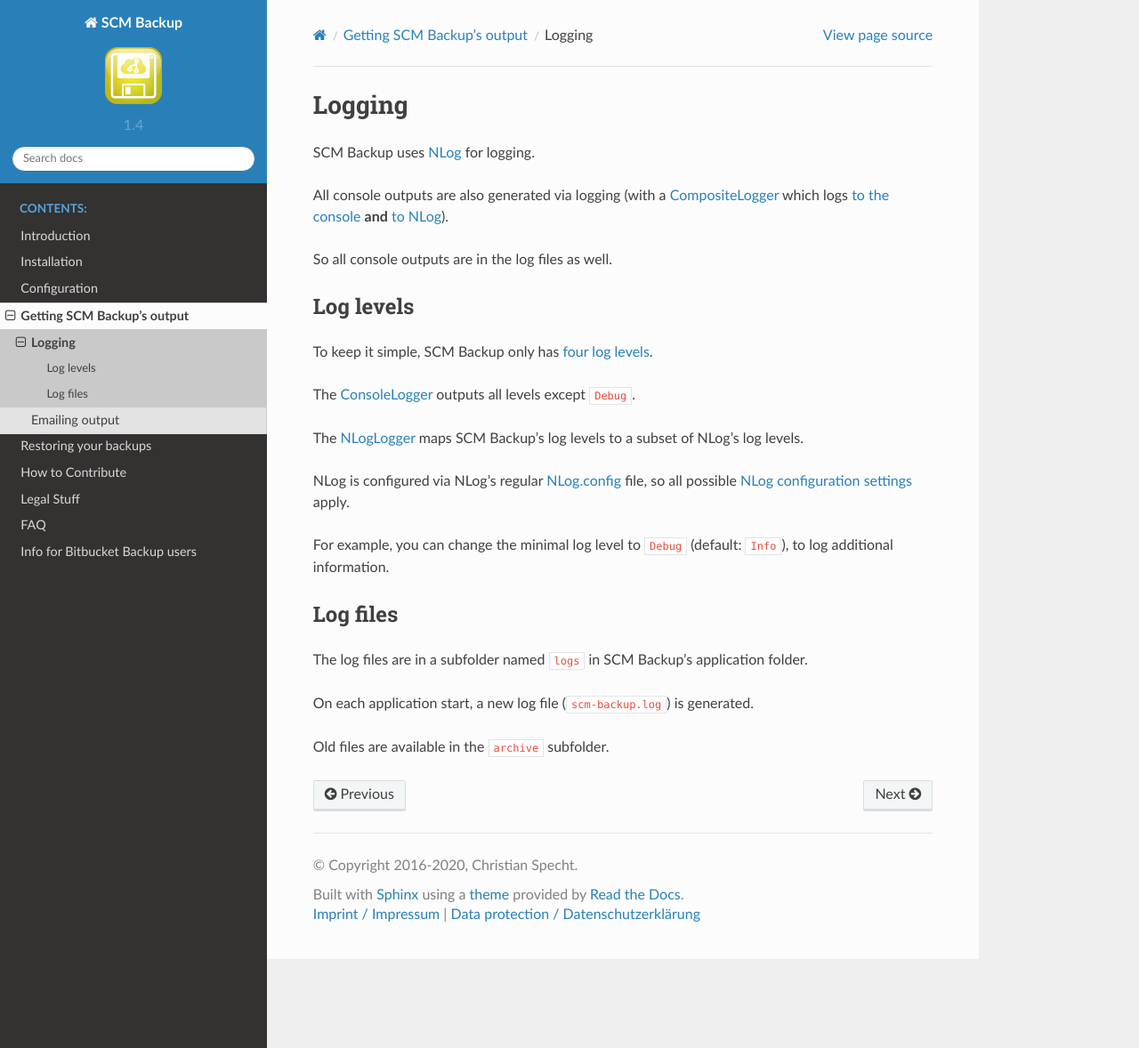
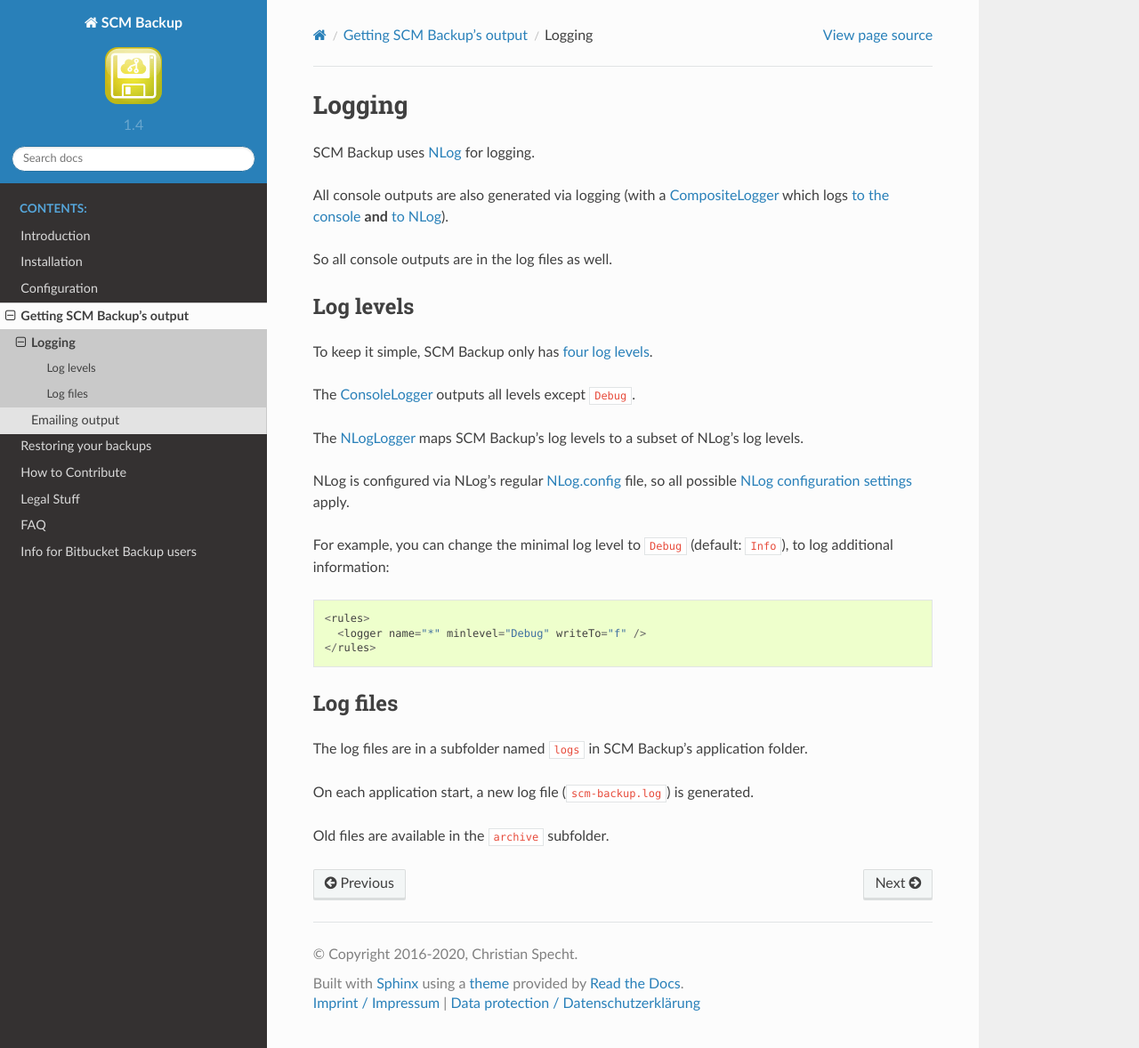
Before and after one commit to christianspecht/scm-backup-docs, a Sphinx documentation site: the page built from source/output-logging.rst, in a window 1280 px wide and 1178 px high. Shown: the whole window at 89% size. Built offline with Sphinx 7.4.7 and the Read the Docs theme 2.0.0, drawn with Linux system fonts in a browser that asks for light colours.

Commit message:
"change log level" example

```diff
--- a/source/output-logging.rst
+++ b/source/output-logging.rst
@@ -19,7 +19,11 @@ The `NLogLogger <https://github.com/christianspecht/scm-backup/blob/master/src/S
 
 NLog is configured via NLog's regular `NLog.config <https://github.com/christianspecht/scm-backup/blob/master/src/ScmBackup/NLog.config>`_ file, so all possible `NLog configuration settings <https://github.com/nlog/NLog/wiki/Configuration-file>`_ apply.
 
-For example, you can change the minimal log level to ``Debug`` (default: ``Info``), to log additional information.
+For example, you can change the minimal log level to ``Debug`` (default: ``Info``), to log additional information::
+
+    <rules>
+      <logger name="*" minlevel="Debug" writeTo="f" />
+    </rules>
 
 
 Log files
```
